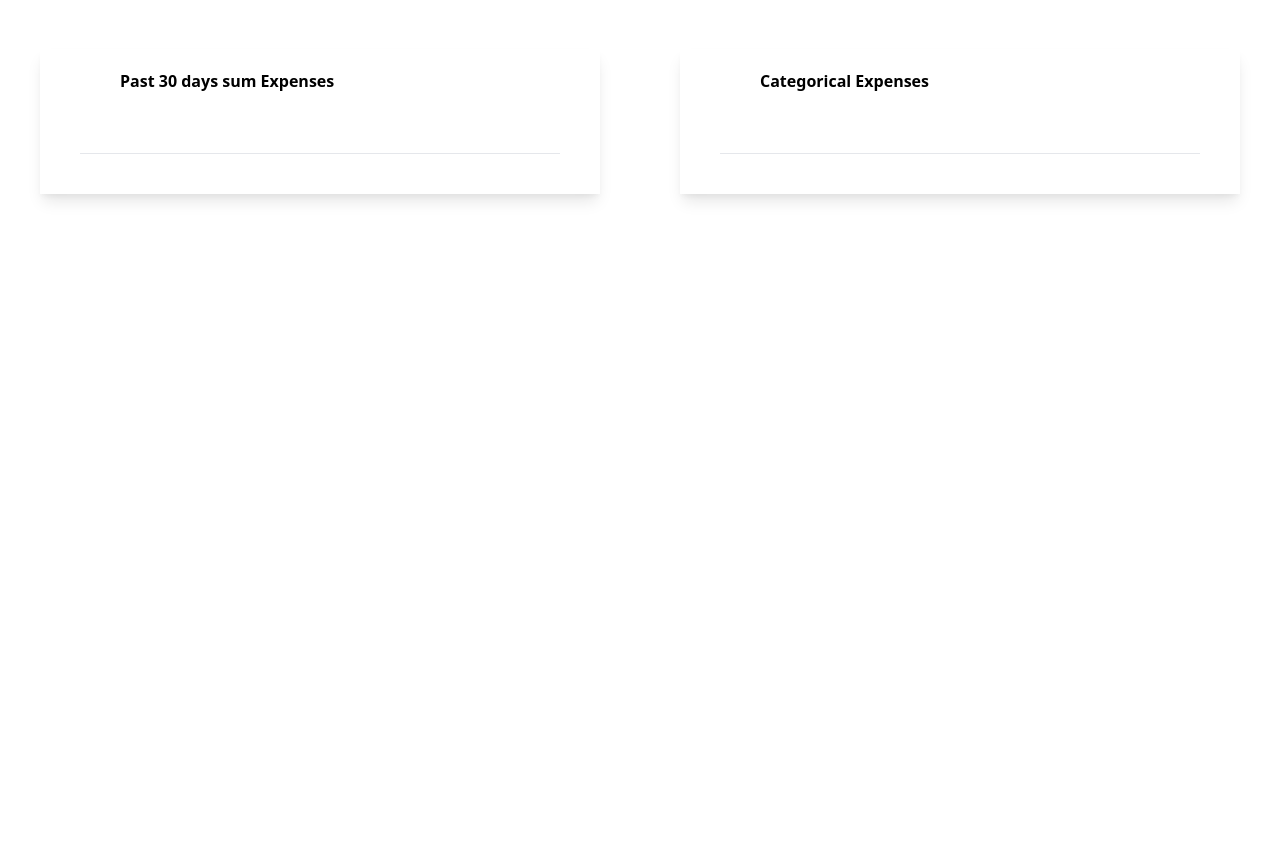
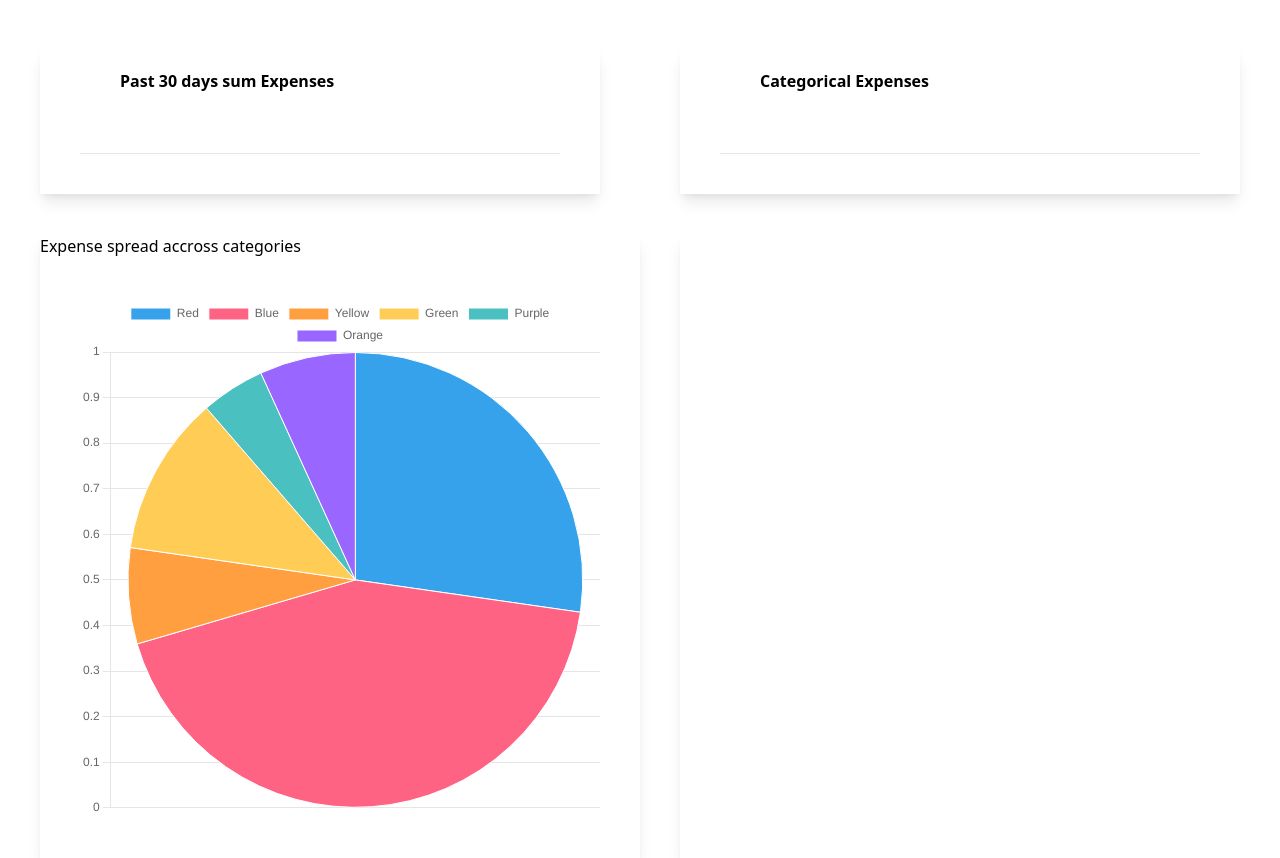
Before and after one commit to chebishev/DjangoProjectsUdemy, a Django app: page / in a window 1280 px wide. Shown: the part 863-1721 px from the top of the page. Before the commit the page ends 1064 px from the top, so only its background shows below. Run offline with Django 5.2, Linux system fonts and the light colour scheme; data that the repository does not hold is empty; style sheets or scripts are compiled from the project's sources.

Commit message:
add chart.js cdn

```diff
--- a/AdvancedExpenseTracker/expense_tracker/main_app/templates/main_app/index.html
+++ b/AdvancedExpenseTracker/expense_tracker/main_app/templates/main_app/index.html
@@ -128,4 +128,40 @@
     </div>
   </div>
 </div>
+
+<div class="flex">
+  <div class="w-1/2 shadow-lg ml-10">
+    <h1>Expense spread accross categories</h1>
+    <canvas id="myChart" class="m-10"></canvas>
+  </div>
+  <div class="w-1/2 shadow-lg ml-10">
+
+  </div>
+</div>
+<script src="
+https://cdn.jsdelivr.net/npm/chart.js@4.4.9/dist/chart.umd.min.js
+"></script>
+
+<script>
+  const ctx = document.getElementById('myChart');
+
+new Chart(ctx, {
+  type: 'pie',
+  data: {
+    labels: ['Red', 'Blue', 'Yellow', 'Green', 'Purple', 'Orange'],
+    datasets: [{
+      label: '# of Votes',
+      data: [12, 19, 3, 5, 2, 3],
+      borderWidth: 1
+    }]
+  },
+  options: {
+    scales: {
+      y: {
+        beginAtZero: true
+      }
+    }
+  }
+});
+</script>
 {% endblock %}
```
